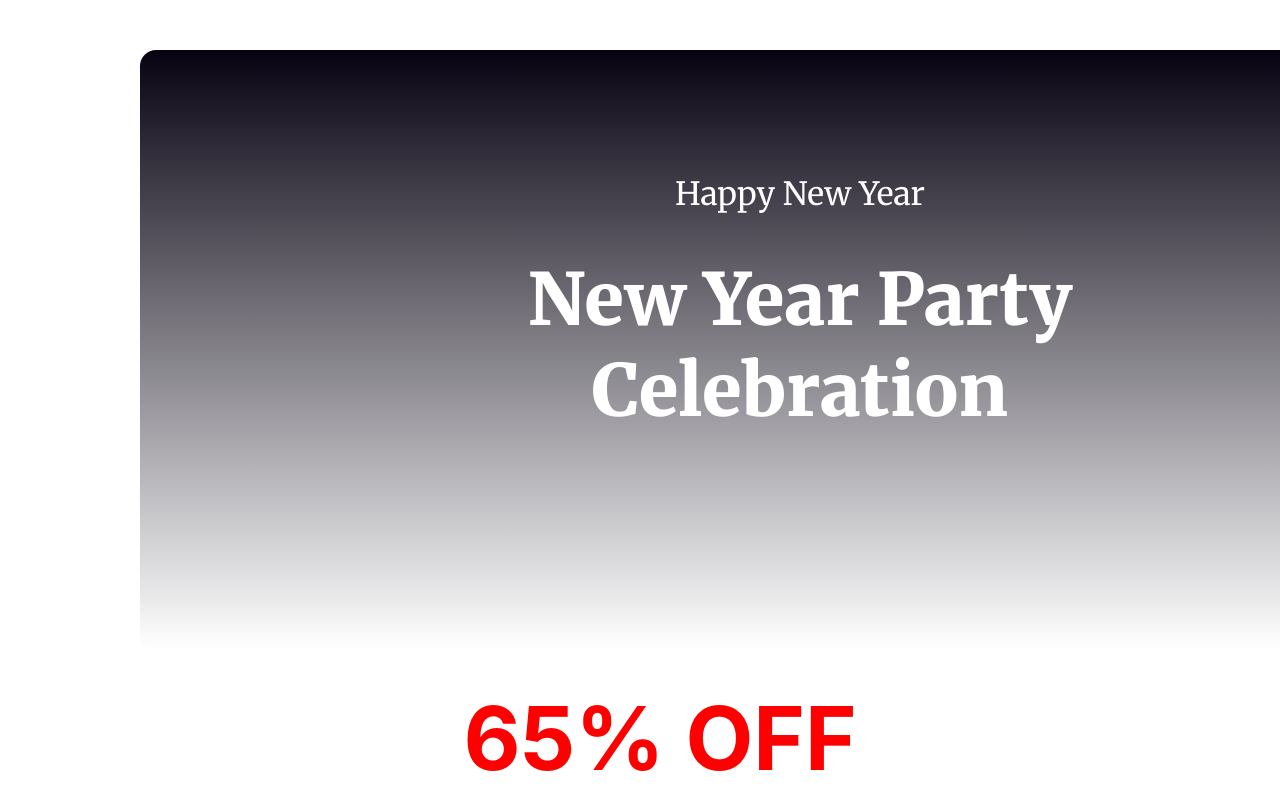
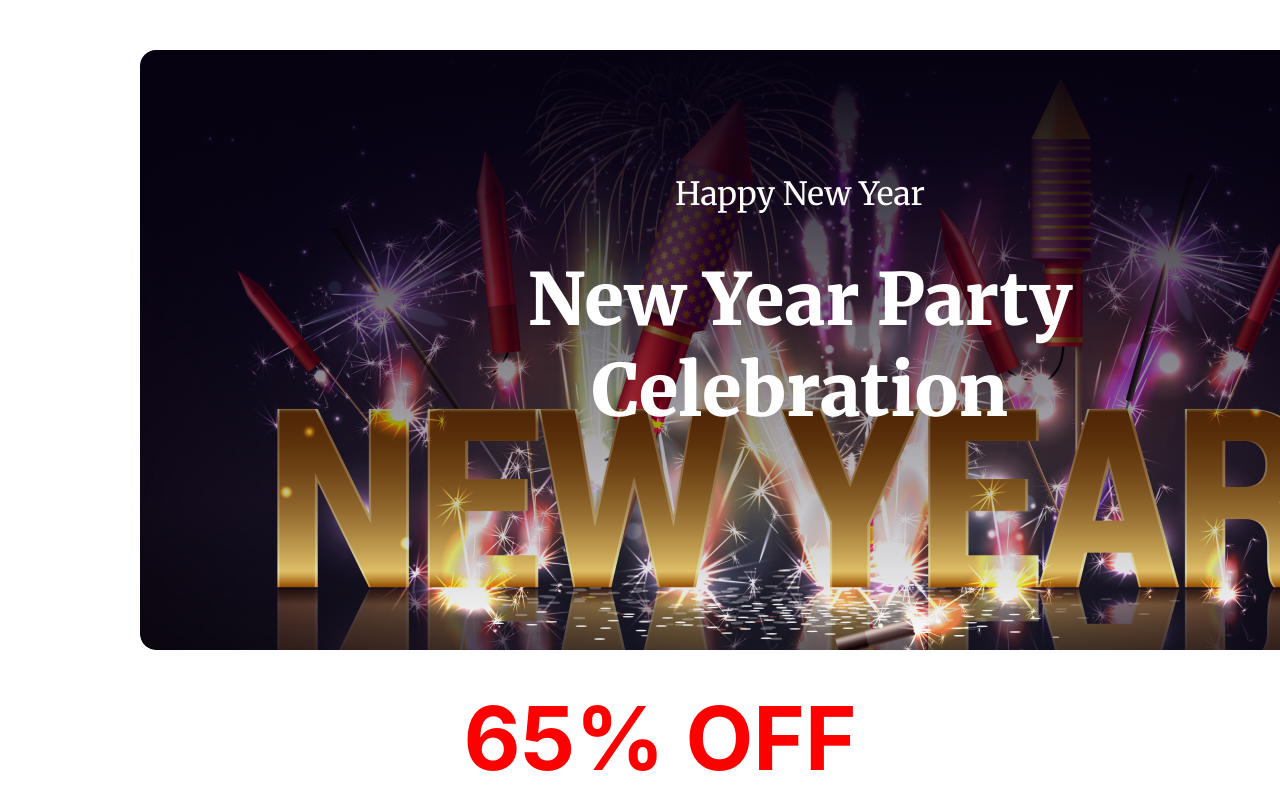
Before and after one commit to marfatislam/new-year, a plain HTML site: page index.html in a window 1280 px wide. Shown: the top 800 px of the page. Drawn offline with Linux system fonts and the light colour scheme; the site is published under a folder, as on GitHub Pages, so addresses that start at the root find nothing.

Commit message:
image path recover

```diff
--- a/styles/newyear.css
+++ b/styles/newyear.css
@@ -17,7 +17,7 @@ body {
   text-align: center;
   border-radius: 16px;
   background: linear-gradient(180deg, #070211 0%, rgba(7, 2, 17, 0)),
-    url("/images/Banner\ Image.png");
+    url("../images/Banner\ Image.png");
   margin-bottom: 50px;
 }
 .banner h3 {
```
